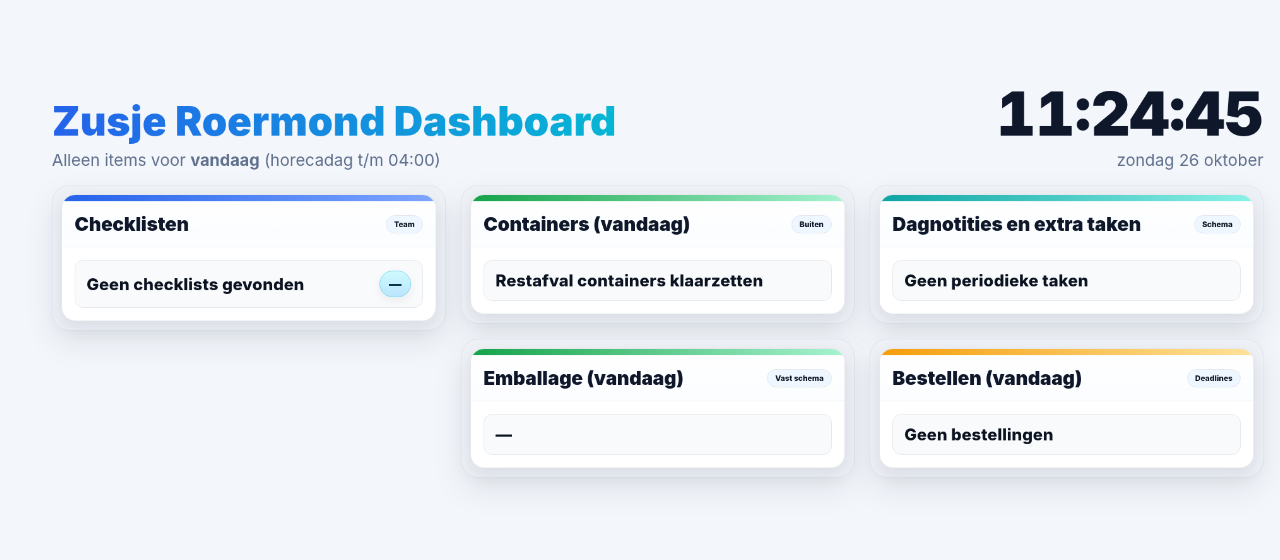
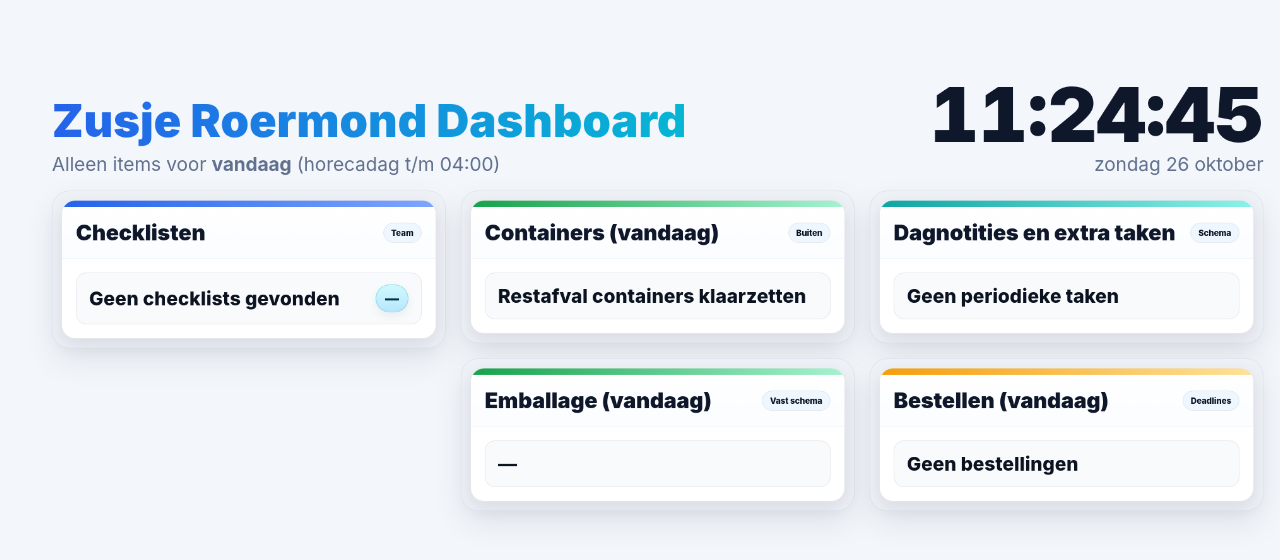
Before and after one commit to sjorsgofers/monitor-dashboard, a plain HTML site: page index.html in a window 1280 px wide. Drawn offline with Linux system fonts and the light colour scheme; no server answers.

Commit message:
Refactor UI styles and layout adjustments

```diff
--- a/index.html
+++ b/index.html
@@ -28,15 +28,15 @@
       will-change: transform;
     }
 
-    /* UI (prefixed met zd-) */
+    /* UI */
     .zd-wrap{ width:100%; height:100%; padding:28px; color:#0b1220; background:#f3f6fb; }
     .zd-header{ display:flex; align-items:flex-end; justify-content:space-between; margin-bottom:24px; }
-    .zd-title{ font-weight:900; font-size:64px; letter-spacing:.2px; background:linear-gradient(90deg,#2563eb,#06b6d4); -webkit-background-clip:text; background-clip:text; color:transparent; }
-    .zd-meta{ color:#60708d; font-size:26px; margin-top:8px; }
-    .zd-clock{ font-variant-numeric:tabular-nums; font-weight:900; font-size:96px; color:#0f172a; text-align:right; }
-    .zd-date{ color:#60708d; font-size:26px; text-align:right; }
+    .zd-title{ font-weight:900; font-size:72px; letter-spacing:.2px; background:linear-gradient(90deg,#2563eb,#06b6d4); -webkit-background-clip:text; background-clip:text; color:transparent; }
+    .zd-meta{ color:#60708d; font-size:30px; margin-top:8px; }
+    .zd-clock{ font-variant-numeric:tabular-nums; font-weight:900; font-size:120px; color:#0f172a; text-align:right; line-height:1; }
+    .zd-date{ color:#60708d; font-size:30px; text-align:right; }
 
-    /* 3 kolommen vast — nooit stapelen */
+    /* 3 kolommen vast */
     .zd-grid{
       display:grid; gap:24px;
       grid-template-columns: repeat(12, 1fr);
@@ -52,19 +52,18 @@
     .zd-band-orders{ background:linear-gradient(90deg,#f59e0b,#ffe29a); }
     .zd-band-waste{  background:linear-gradient(90deg,#16a34a,#a7f3d0); }
 
-    .zd-card-h{ padding:18px 20px; border-bottom:1px solid #eef2f7; font-weight:900; font-size:30px; color:#0f172a; background:linear-gradient(#ffffff,#fbfdff); display:flex; align-items:center; gap:10px; }
-    .zd-tag{ margin-left:auto; font-size:12px; font-weight:800; color:#0b1220; padding:6px 12px; border-radius:999px; border:1px solid #e5e7eb; background:#eef6ff; }
-    .zd-card-b{ padding:20px; gap:14px; display:flex; flex-direction:column; flex:1; overflow:auto; }
+    .zd-card-h{ padding:20px 22px; border-bottom:1px solid #eef2f7; font-weight:900; font-size:34px; color:#0f172a; background:linear-gradient(#ffffff,#fbfdff); display:flex; align-items:center; gap:10px; }
+    .zd-tag{ margin-left:auto; font-size:13px; font-weight:800; color:#0b1220; padding:7px 12px; border-radius:999px; border:1px solid #e5e7eb; background:#eef6ff; }
+    .zd-card-b{ padding:22px; gap:16px; display:flex; flex-direction:column; flex:1; overflow:auto; }
 
-    .zd-list{ display:flex; flex-direction:column; gap:12px; }
-    .zd-item{ display:flex; align-items:center; justify-content:space-between; background:#f8fafc; padding:16px 18px; border-radius:14px; border:1px solid #e5e7eb; }
-    .zd-name{ font-weight:800; letter-spacing:.2px; font-size:26px; color:#0b1220; }
+    .zd-list{ display:flex; flex-direction:column; gap:14px; }
+    .zd-item{ display:flex; align-items:center; justify-content:space-between; background:#f8fafc; padding:18px 20px; border-radius:16px; border:1px solid #e5e7eb; }
+    .zd-name{ font-weight:800; letter-spacing:.2px; font-size:30px; color:#0b1220; }
     .zd-name em{ font-style:normal; color:#64748b; font-weight:700; }
 
-    .zd-chip{ display:inline-flex; align-items:center; gap:8px; font-weight:900; font-size:20px; line-height:1; padding:10px 14px; border-radius:999px; border:1px solid transparent; box-shadow:0 6px 16px rgba(0,0,0,.06); }
+    /* Alleen nodig in Checklisten (andere panelen tonen geen knoppen) */
+    .zd-chip{ display:inline-flex; align-items:center; gap:8px; font-weight:900; font-size:22px; line-height:1; padding:10px 14px; border-radius:999px; border:1px solid transparent; box-shadow:0 6px 16px rgba(0,0,0,.06); }
     .zd-ok{   color:#065f46; border-color:rgba(16,185,129,.35); background:linear-gradient(180deg,#d1fae5,#a7f3d0); }
-    .zd-warn{ color:#7c2d12; border-color:rgba(245,158,11,.4);  background:linear-gradient(180deg,#fef3c7,#fde68a); }
-    .zd-bad{  color:#7f1d1d; border-color:rgba(239,68,68,.4);   background:linear-gradient(180deg,#fee2e2,#fecaca); }
     .zd-open{ color:#023047; border-color:rgba(6,182,212,.35);  background:linear-gradient(180deg,#cffafe,#bae6fd); }
   </style>
 </head>
@@ -84,7 +83,7 @@
             </div>
           </div>
 
-          <!-- 3 kolommen (vaste layout) -->
+          <!-- 3 kolommen -->
           <div class="zd-grid">
             <!-- Kolom 1: Checklisten -->
             <div class="zd-col-4">
@@ -103,18 +102,14 @@
                 <section class="zd-card">
                   <div class="zd-band zd-band-waste"></div>
                   <div class="zd-card-h">Containers (vandaag) <span class="zd-tag">Buiten</span></div>
-                  <div class="zd-card-b">
-                    <div class="zd-list" id="zd-wasteContainers"></div>
-                  </div>
+                  <div class="zd-card-b"><div class="zd-list" id="zd-wasteContainers"></div></div>
                 </section>
               </div>
               <div class="zd-panel">
                 <section class="zd-card">
                   <div class="zd-band zd-band-waste"></div>
                   <div class="zd-card-h">Emballage (vandaag) <span class="zd-tag">Vast schema</span></div>
-                  <div class="zd-card-b">
-                    <div class="zd-list" id="zd-wasteEmballage"></div>
-                  </div>
+                  <div class="zd-card-b"><div class="zd-list" id="zd-wasteEmballage"></div></div>
                 </section>
               </div>
             </div>
@@ -289,7 +284,7 @@
       });
     }
 
-    /* Bestellen-lijst (zonder extra chips) */
+    /* Bestellen-lijst (zonder extra knoppen) */
     function renderOrders(){
       const wrap=$("#zd-ordersList"); wrap.innerHTML="";
       const n=new Date(),ops=getOpsDate(n),dow=ops.getDay(),even=isEvenWeek(ops);
@@ -312,7 +307,7 @@
       });
     }
 
-    /* Containers & Emballage (zonder extra chips) */
+    /* Containers & Emballage (zonder extra knoppen) */
     function renderContainers(){
       const lc = $("#zd-wasteContainers");
       const le = $("#zd-wasteEmballage");
@@ -392,7 +387,7 @@
         (viewH - SAFE_MARGIN_PX) / FRAME_H
       );
 
-      const EXTRA_SHRINK = 0.96; // 0.90–1.00
+      const EXTRA_SHRINK = 0.96;
       const scale = base * EXTRA_SHRINK;
 
       frame.style.transform = `translate(-50%, -50%) scale(${scale})`;
```
